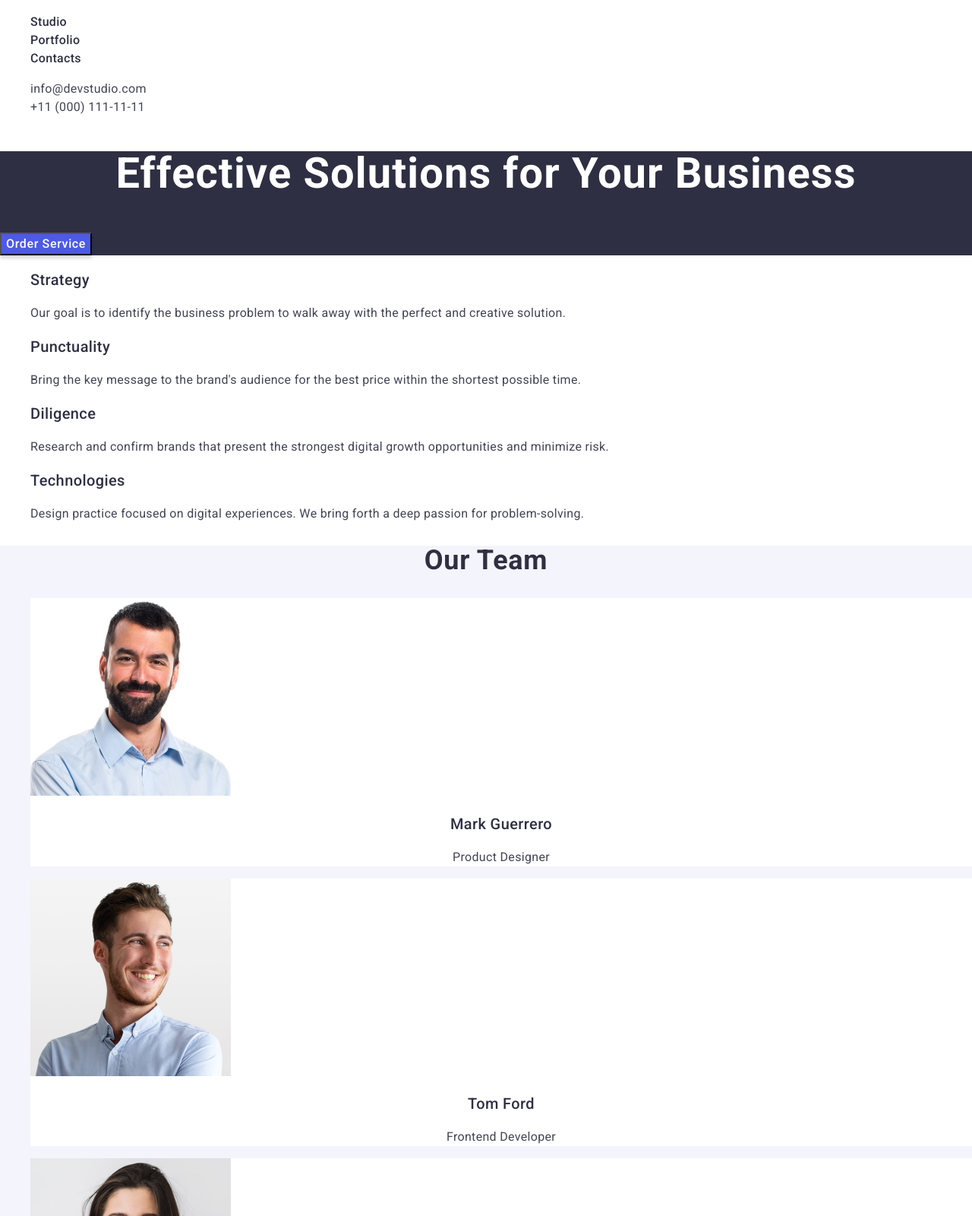
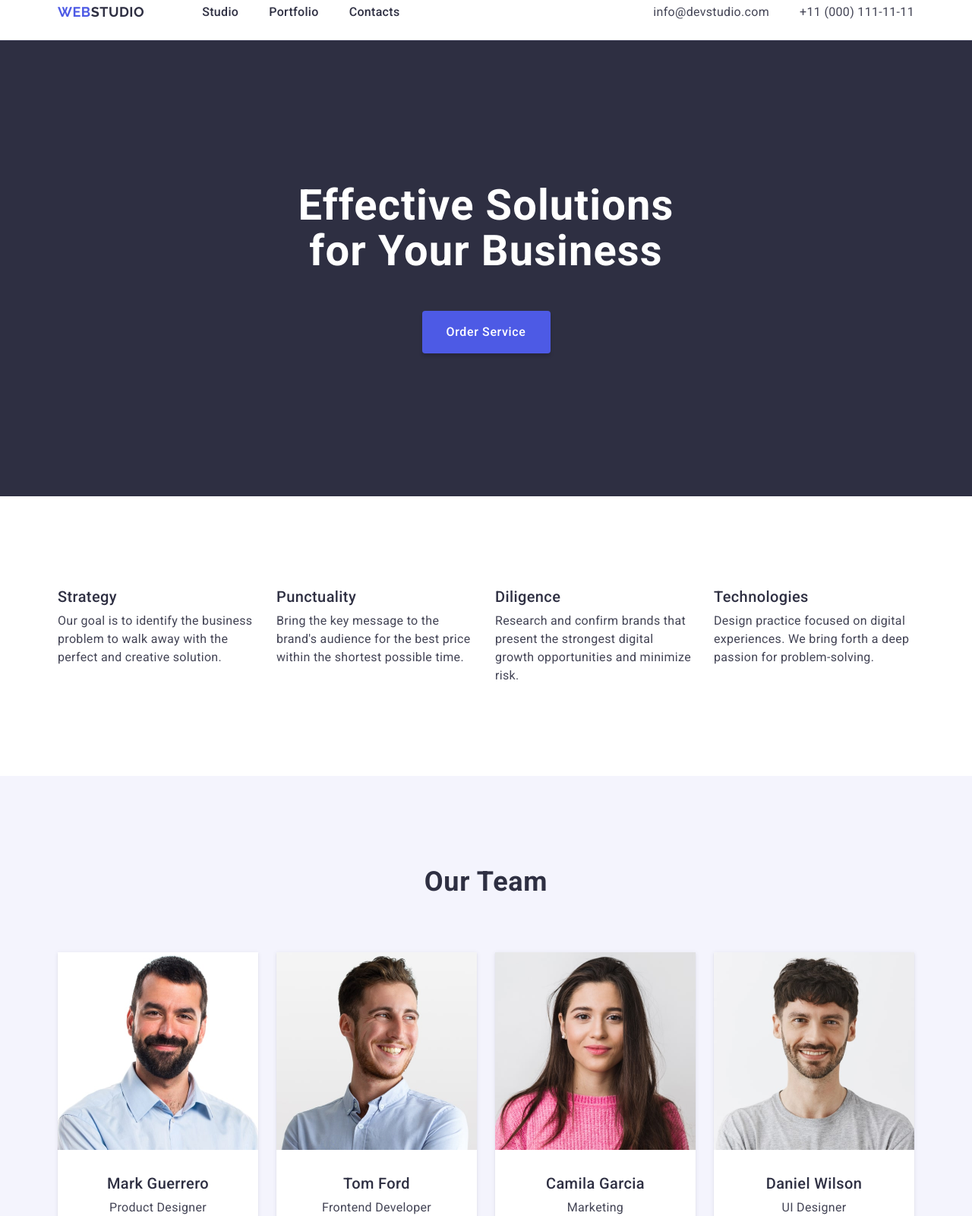
Before and after one commit to andreya-airini/go-it-markup-hw-03-2, a plain HTML site: page index.html in a window 1280 px wide. Shown: the part 20-1620 px from the top of the page at 76% size. Drawn offline with nearby package versions, Linux system fonts and the light colour scheme.

Commit message:
add margin

```diff
--- a/css/style.css
+++ b/css/style.css
@@ -7,16 +7,48 @@ body {
 ul,
 ol {
     list-style-type: none;
+    margin-top: 0;
+    margin-bottom: 0;
+    padding-left: 0;
+}
+
+p,
+h1,
+h2,
+h3,
+h4,
+h5,
+h6 {
+    margin-top: 0;
+    margin-bottom: 0;
 }
 
 a {
     text-decoration: none;
 }
 
+img {
+    display: block;
+}
+
+.container {
+    width: 1158px;
+    padding-left: 156px;
+    padding-right: 156px;
+    margin: 0 auto;
+    padding-left: 15px;
+    padding-right: 15px;
+}
+
 /* HEADER */
-.header {}
+.header {
+    border-bottom: 1px solid #e7e9fc;
+}
 
-.header-navigation {}
+.header-navigation {
+    display: flex;
+    align-items: center;
+}
 
 .header-logo {
     font-family: "Raleway", sans-serif;
@@ -26,13 +58,17 @@ a {
     letter-spacing: 0.03em;
     text-transform: uppercase;
     color: #4d5ae5;
+    margin-right: 76px;
 }
 
 .logo-black{
     color: #2e2f42;
 }
 
-.header-list {}
+.header-list {
+    display: flex;
+    gap: 40px;
+}
 
 .header-list-item {}
 
@@ -42,6 +78,8 @@ a {
     line-height: 1.5;
     letter-spacing: 0.02em;
     color: #2e2f42;
+    padding-top: 24px;
+    padding-bottom: 24px;
 }
 
 .header-link:hover,
@@ -49,13 +87,25 @@ a {
     color: #404bbf;
 }
 
+.header-container{
+    display: flex;
+    align-items: center;
+}
+
 .contact {
     font-style: normal;
+    margin-left: auto;
 }
 
-.contact-list {}
+.contact-list {
+    display: flex;
+    gap: 40px;
+}
 
-.contact-list-item {}
+.contact-list-item {
+    padding-top: 24px;
+    padding-bottom: 24px;
+}
 
 .contact-link {
     font-weight: 400;
@@ -63,6 +113,8 @@ a {
     line-height: 1.5;
     letter-spacing: 0.02em;
     color: #434455;
+    padding-top: 24px;
+    padding-bottom: 24px;
 }
 
 .contact-link:hover,
@@ -74,6 +126,10 @@ a {
 
 .hero {
     background: #2e2f42;
+    padding-top: 188px;
+    padding-bottom: 188px;
+    max-width: 1440px;
+    margin: 0 auto;
 }
 
 .hero-title {
@@ -83,6 +139,10 @@ a {
         letter-spacing: 0.02em;
         text-align: center;
         color: #fff;
+        max-width: 496px;
+        margin: 0 auto;
+        margin-bottom: 48px;
+
 }
 
 .hero-btn {
@@ -94,6 +154,14 @@ a {
         box-shadow: 0 4px 4px 0 rgba(0, 0, 0, 0.15);
         background: #4d5ae5;
         cursor: pointer;
+        margin: 0 auto;
+        min-width: 169px;
+        height: 56px;
+        border-radius: 4px;
+        border: none;
+        display: block;
+            margin-right: auto;
+            margin-left: auto;
 }
 
 .hero-btn:hover,
@@ -102,19 +170,41 @@ a {
 }
 
 /* DESCRIPTION */
+.visually-hidden {
+    position: absolute;
+    width: 1px;
+    height: 1px;
+    margin: -1px;
+    border: 0;
+    padding: 0;
+    white-space: nowrap;
+    clip-path: inset(100%);
+    clip: rect(0 0 0 0);
+    overflow: hidden;
+}
 
-.description {}
+.description {
+    padding-top: 120px;
+    padding-bottom: 120px;
+}
 
-.description-list {}
+.description-list {
+    display: flex;
+    gap: 24px;
+}
 
-.description-list-item {}
+.description-list-item {
+    width: calc((100% - 72px)/4);
+}
 
 .description-subtitle {
     font-weight: 500;
     font-size: 20px;
     line-height: 1.2;
     letter-spacing: 0.02em;
-    color: #2e2f42;}
+    color: #2e2f42;
+    margin-bottom: 8px;
+}
 
 .description-text {
     font-weight: 400;
@@ -128,6 +218,8 @@ a {
 
 .team {
     background: #f4f4fd;
+    padding-top: 120px;
+    padding-bottom: 120px;
 }
 
 .team-title {
@@ -138,12 +230,19 @@ a {
         text-align: center;
         color: #2e2f42;
         text-transform: capitalize;
+        margin-bottom: 72px;
 }
 
-.team-list {}
+.team-list {
+    display: flex;
+    gap: 24px;
+    flex-basis: calc((100 - 3 * 24)/4);
+}
 
 .team-list-item {
     background: #fff;
+    box-shadow: 0 2px 1px 0 rgba(46, 47, 66, 0.08), 0 1px 1px 0 rgba(46, 47, 66, 0.16), 0 1px 6px 0 rgba(46, 47, 66, 0.08);
+    border-radius: 0 0 4px 4px;
 }
 
 .team-img {}
@@ -155,6 +254,7 @@ a {
         letter-spacing: 0.02em;
         text-align: center;
         color: #2e2f42;
+        margin-bottom: 8px;
 }
 
 .team-text {
@@ -166,9 +266,17 @@ a {
         color: #434455;
 }
 
+.team-info{
+    padding-top: 32px;
+    padding-bottom: 32px;
+}
+
 /* PORTFOLIO */
 
-.portfolio {}
+.portfolio {
+    padding-top: 120px;
+    padding-bottom: 120px;
+}
 
 .portfolio-title {
     font-weight: 700;
@@ -178,9 +286,15 @@ a {
         text-align: center;
         color: #2e2f42;
         text-transform: capitalize;
+        margin-bottom: 72px;
 }
 
-.portfolio-list {}
+.portfolio-list {
+    display: flex;
+    flex-wrap: wrap;
+    column-gap: 24px;
+    row-gap: 48px;
+}
 
 .portfolio-list-item {}
 
@@ -192,6 +306,7 @@ a {
         line-height: 1.2;
         letter-spacing: 0.02em;
         color: #2e2f42;
+        margin-bottom: 8px;
 }
 
 .portfolio-text {
@@ -202,19 +317,34 @@ a {
         color: #434455;
 }
 
+.portfolio-info{
+    padding-top: 32px;
+    padding-bottom: 32px;
+    padding-left: 16px;
+    padding-right: 16px;
+    border-bottom: 1px solid #e7e9fc;
+        border-left: 1px solid #e7e9fc;
+        border-right: 1px solid #e7e9fc;
+
+}
+
 /* FOOTER */
 
 .footer {
     background: #2e2f42;
+    padding-top: 100px;
+    padding-bottom: 100px;
 }
 
 .footer-logo {
-    font-weight: 700;
+    font-weight: 500;
         font-size: 18px;
         line-height: 1.16;
         letter-spacing: 0.03em;
         text-transform: uppercase;
         color: #4d5ae5;
+        display: inline-block;
+        margin-bottom: 16px;
 }
 
 .footer-text {
@@ -223,6 +353,7 @@ a {
         line-height: 1.5;
         letter-spacing: 0.02em;
         color: #f4f4fd;
+        max-width: 264px;
 }
 
 .logo-white{
--- a/index.html
+++ b/index.html
@@ -22,6 +22,7 @@
   <body>
     <!-- HEADER -->
     <header class="header">
+      <div class="container header-container">
         <nav class="header-navigation">
           <a class="header-logo" href="./index.html"
             >WEB<span class="logo-black">STUDIO</span></a
@@ -52,23 +53,27 @@
             </li>
           </ul>
         </address>
+      </div>
     </header>
     <!-- MAIN -->
     <main>
       <!-- HERO -->
       <section class="hero">
+        <div class="container">
           <h1 class="hero-title">Effective Solutions for Your Business</h1>
           <button class="hero-btn" type="button">Order Service</button>
+        </div>
       </section>
       <!-- BENEFITS -->
       <section class="description">
-        <h2 hidden>Description</h2>
+        <div class="container">
+          <h2 class="visually-hidden">Description</h2>
           <ul class="description-list">
             <li class="description-list-item">
               <h3 class="description-subtitle">Strategy</h3>
               <p class="description-text">
-              Our goal is to identify the business problem to walk away with the
-              perfect and creative solution.
+                Our goal is to identify the business problem to walk away with
+                the perfect and creative solution.
               </p>
             </li>
             <li class="description-list-item">
@@ -93,9 +98,11 @@
               </p>
             </li>
           </ul>
+        </div>
       </section>
       <!-- TEAM -->
       <section class="team">
+        <div class="container">
           <h2 class="team-title">Our Team</h2>
           <ul class="team-list">
             <li class="team-list-item">
@@ -106,8 +113,10 @@
                 width="264"
                 height="260"
               />
+              <div class="team-info">
                 <h3 class="team-subtitle">Mark Guerrero</h3>
                 <p class="team-text">Product Designer</p>
+              </div>
             </li>
             <li class="team-list-item">
               <img
@@ -117,8 +126,10 @@
                 width="264"
                 height="260"
               />
+              <div class="team-info">
                 <h3 class="team-subtitle">Tom Ford</h3>
                 <p class="team-text">Frontend Developer</p>
+              </div>
             </li>
             <li class="team-list-item">
               <img
@@ -128,8 +139,10 @@
                 width="264"
                 height="260"
               />
+              <div class="team-info">
                 <h3 class="team-subtitle">Camila Garcia</h3>
                 <p class="team-text">Marketing</p>
+              </div>
             </li>
             <li class="team-list-item">
               <img
@@ -139,13 +152,17 @@
                 width="264"
                 height="260"
               />
+              <div class="team-info">
                 <h3 class="team-subtitle">Daniel Wilson</h3>
                 <p class="team-text">UI Designer</p>
+              </div>
             </li>
           </ul>
+        </div>
       </section>
       <!-- PORTFOLIO -->
       <section class="portfolio">
+        <div class="container">
           <h2 class="portfolio-title">Our Portfolio</h2>
           <ul class="portfolio-list">
             <li class="portfolio-list-item">
@@ -156,8 +173,10 @@
                 width="360"
                 height="300"
               />
+              <div class="portfolio-info">
                 <h3 class="portfolio-subtitle">Banking App</h3>
                 <p class="portfolio-text">App</p>
+              </div>
             </li>
             <li class="portfolio-list-item">
               <img
@@ -167,8 +186,10 @@
                 width="360"
                 height="300"
               />
+              <div class="portfolio-info">
                 <h3 class="portfolio-subtitle">Cashless Payment</h3>
                 <p class="portfolio-text">Marketing</p>
+              </div>
             </li>
             <li class="portfolio-list-item">
               <img
@@ -178,8 +199,10 @@
                 width="360"
                 height="300"
               />
+              <div class="portfolio-info">
                 <h3 class="portfolio-subtitle">Meditation App</h3>
                 <p class="portfolio-text">App</p>
+              </div>
             </li>
             <li class="portfolio-list-item">
               <img
@@ -189,8 +212,10 @@
                 width="360"
                 height="300"
               />
+              <div class="portfolio-info">
                 <h3 class="portfolio-subtitle">Taxi Service</h3>
                 <p class="portfolio-text">Marketing</p>
+              </div>
             </li>
             <li class="portfolio-list-item">
               <img
@@ -200,32 +225,39 @@
                 width="360"
                 height="300"
               />
+              <div class="portfolio-info">
                 <h3 class="portfolio-subtitle">Screen Illustrations</h3>
                 <p class="portfolio-text">Design</p>
+              </div>
             </li>
             <li class="portfolio-list-item">
               <img
                 class="portfolio-img"
-              src="./images/screen.jpg"
+                src="./images/online.jpg"
                 alt="Online Courses"
                 width="360"
                 height="300"
               />
+              <div class="portfolio-info">
                 <h3 class="portfolio-subtitle">Online Courses</h3>
                 <p class="portfolio-text">Marketing</p>
+              </div>
             </li>
           </ul>
+        </div>
       </section>
     </main>
     <!-- FOOTER -->
     <footer class="footer">
+      <div class="container">
         <a class="footer-logo" href="./index.html"
           >WEB<span class="logo-white">STUDIO</span></a
         >
         <p class="footer-text">
-        Increase the flow of customers and sales for your business with digital
-        marketing & growth solutions.
+          Increase the flow of customers and sales for your business with
+          digital marketing & growth solutions.
         </p>
+      </div>
     </footer>
   </body>
 </html>
```
Also changed, not shown: 1 other file. Lines whose indentation alone changed are shown as unchanged.
